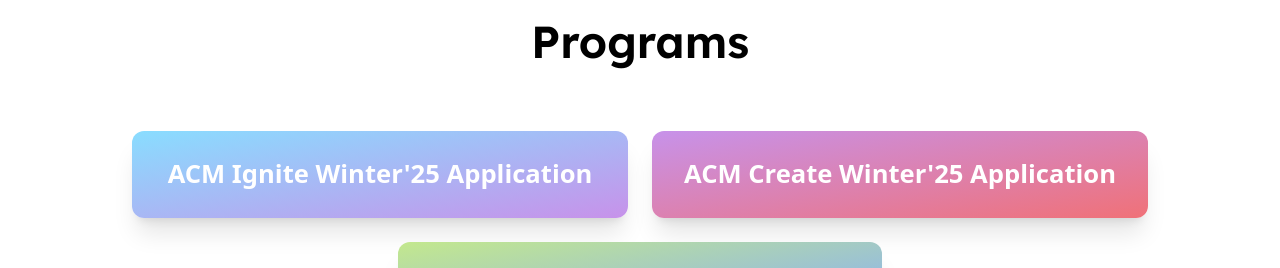
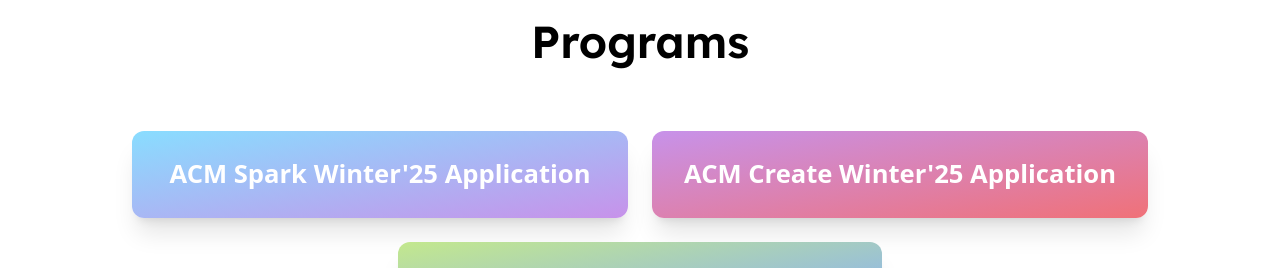
Before and after one commit to acm-ucr/acm-hydra, a Next.js app: page / in a window 1280 px wide. Shown: the part 1560-1828 px from the top of the page. Built offline with nearby package versions, Linux system fonts and the light colour scheme; no server answers.

Commit message:
edit name of program

```diff
--- a/components/Opportunities.jsx
+++ b/components/Opportunities.jsx
@@ -12,7 +12,7 @@ const Opportunities = () => {
 					target='_blank'
 				>
 					<div className='bg-gradient-to-br from-acm-lightblue to-acm-lightpurple hover:opacity-85 text-acm-white text-[4vw] md:text-[2vw] px-8 py-4 rounded-xl shadow-xl text-center font-bold'>
-						ACM Ignite Winter&apos;25 Application
+						ACM Spark Winter&apos;25 Application
 					</div>
 				</Link>
 				<Link
```
